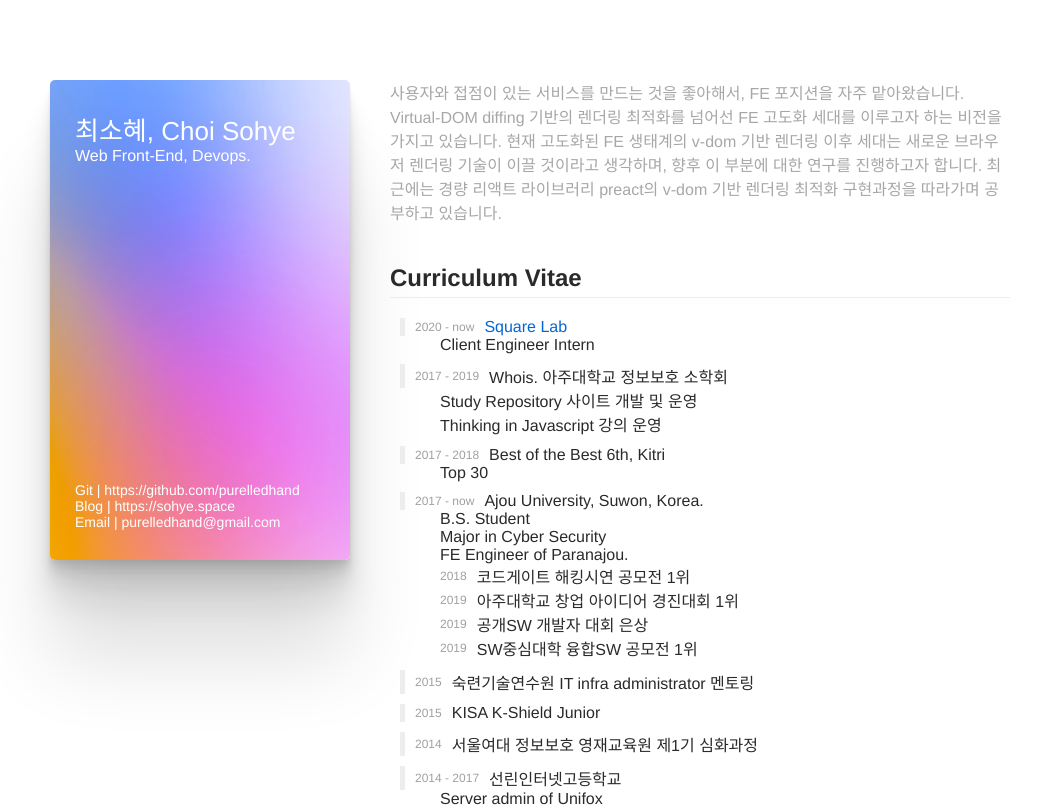
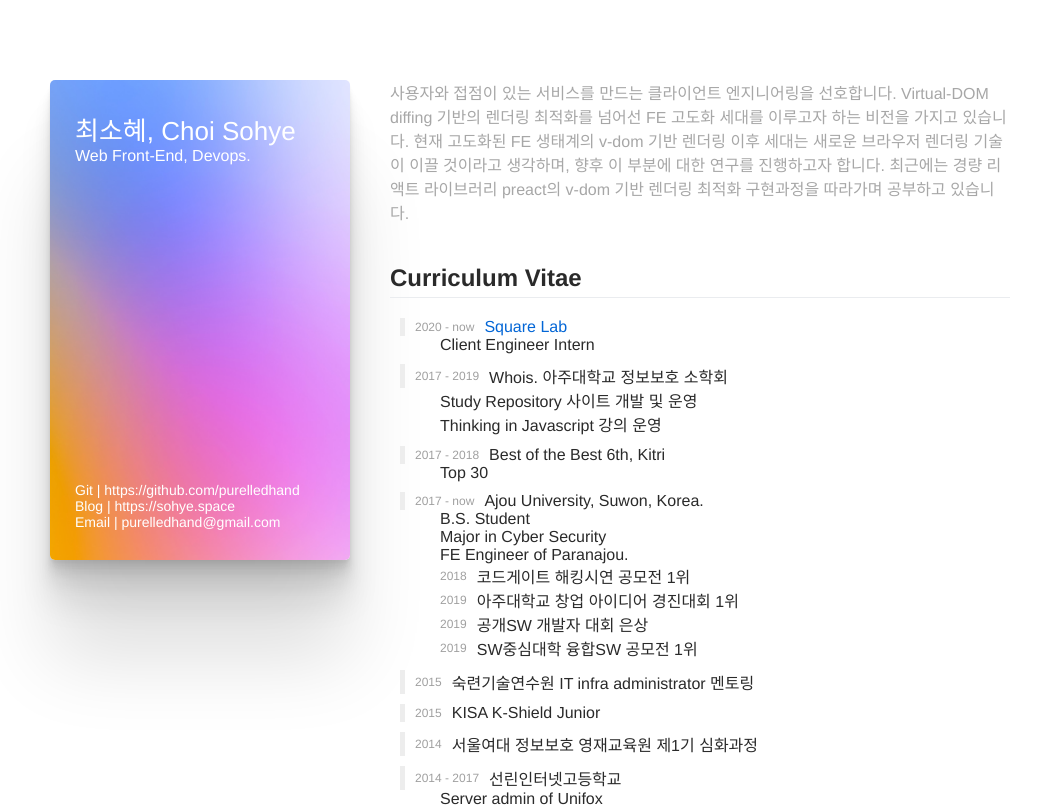
Before and after one commit to purelledhand/resume, a React (Create React App) app: page / in a window 1280 px wide. Shown: the top 807 px of the page, without its empty margins (90-1131 px from the left). Built offline with nearby package versions, Linux system fonts and the light colour scheme; a web font is replaced by a local one.

Commit message:
update: info in 2020-1 (#3)

```diff
--- a/src/App.js
+++ b/src/App.js
@@ -25,7 +25,7 @@ function App() {
       </div>
       <div className="right">
         <div className="intro">
-          사용자와 접점이 있는 서비스를 만드는 것을 좋아해서, FE 포지션을 자주 맡아왔습니다.
+          사용자와 접점이 있는 서비스를 만드는 클라이언트 엔지니어링을 선호합니다.
           Virtual-DOM diffing 기반의 렌더링 최적화를 넘어선 FE 고도화 세대를 이루고자 하는 비전을 가지고 있습니다.
           현재 고도화된 FE 생태계의 v-dom 기반 렌더링 이후 세대는 새로운 브라우저 렌더링 기술이 이끌 것이라고 생각하며, 향후 이 부분에 대한 연구를 진행하고자 합니다.
           최근에는 경량 리액트 라이브러리 preact의 v-dom 기반 렌더링 최적화 구현과정을 따라가며 공부하고 있습니다.
```
